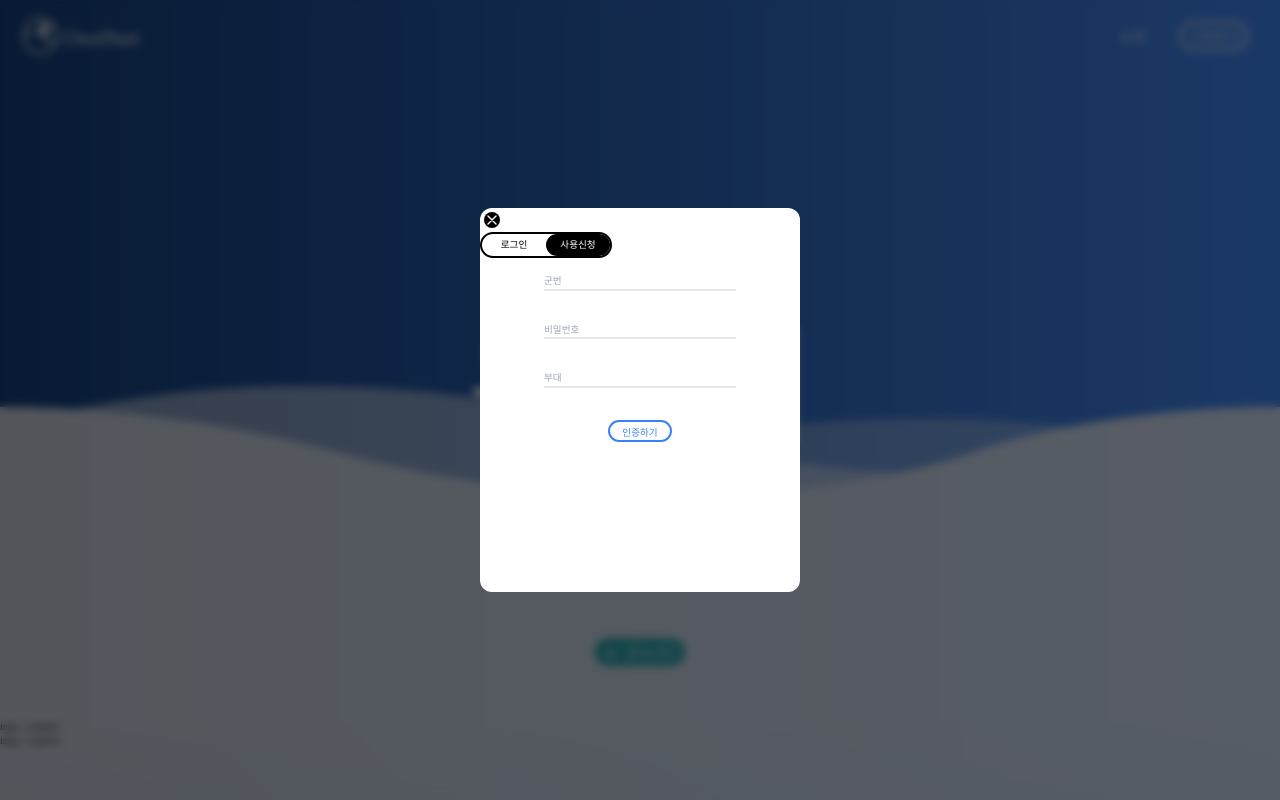
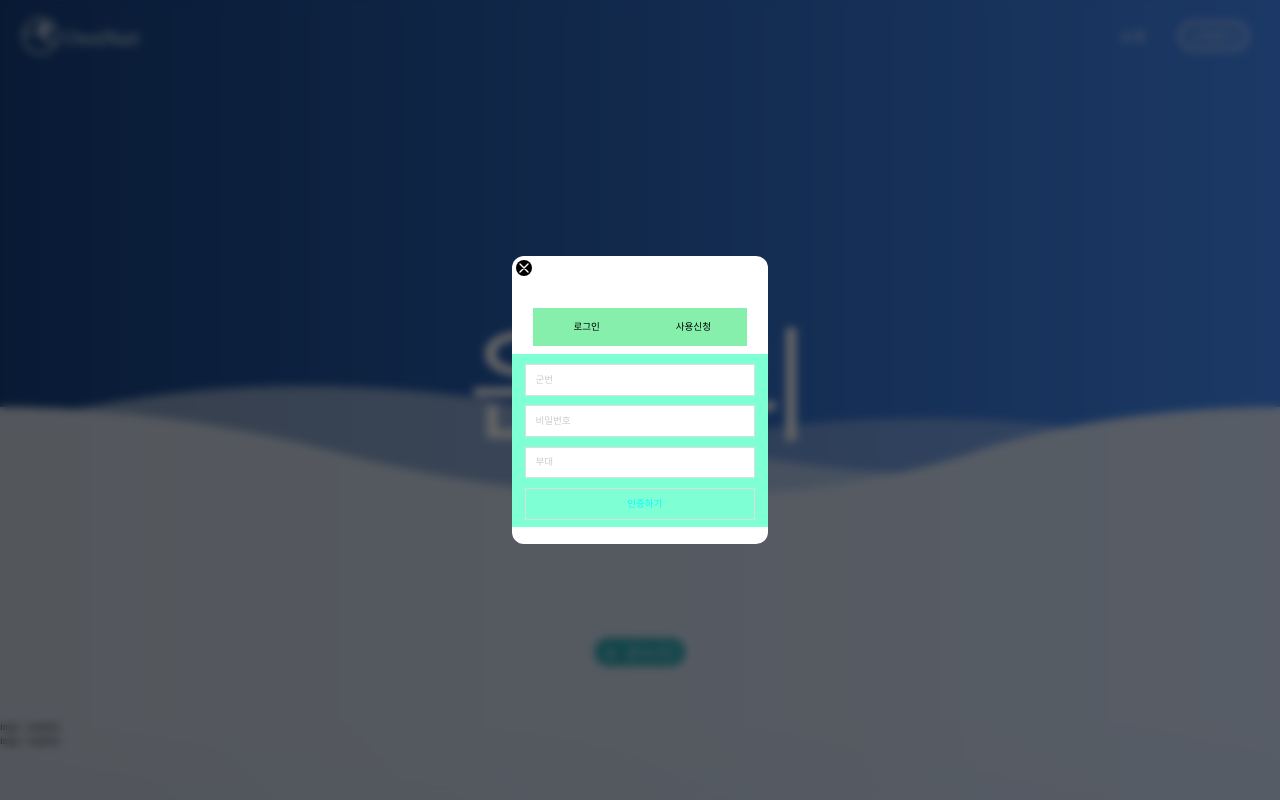
Before and after one commit to osamhack2022/WEB_Own-Nuri_Danuri, a React (Create React App) app in the folder web_fe/: page / in a window 1280 px wide. Shown: the top 800 px of the page. Built offline with nearby package versions, Linux system fonts and the light colour scheme; a web font is replaced by a local one.

Commit message:
10/22 publishing

```diff
--- a/web_fe/package.json
+++ b/web_fe/package.json
@@ -16,6 +16,7 @@
     "react-dom": "^18.2.0",
     "react-hook-form": "^7.38.0",
     "react-icons": "^4.6.0",
+    "react-quill": "^2.0.0",
     "react-router": "^6.4.1",
     "react-router-dom": "^6.4.1",
     "react-scripts": "5.0.1",
--- /dev/null
+++ b/web_fe/src/Components/Editor/Editor.tsx
@@ -0,0 +1,40 @@
+import * as React from 'react';
+import ReactQuill from 'react-quill';
+import 'react-quill/dist/quill.snow.css';
+
+const Editor: React.FC = () => {
+    const modules = React.useMemo(
+        () => ({
+            toolbar: {
+                container: [
+                    ["bold", "italic", "underline", "strike", "blockquote"],
+                    [{ size: ["small", false, "large", "huge"] }, { color: [] }],
+                    [
+                        { list: "ordered" },
+                        { list: "bullet" },
+                        { indent: "-1" },
+                        { indent: "+1" },
+                        { align: [] },
+                    ],
+                    ["image", "video"],
+                ],
+            }
+        }), []
+    );
+
+    const [contents, setContents] = React.useState('');
+
+    return (
+        <div id="EditorContainer">
+            <ReactQuill
+                value={contents}
+                onChange={setContents}
+                modules={modules}
+                theme='snow'
+                placeholder='내용을 입력해주세요.'
+            />
+        </div>
+    )
+}
+
+export default Editor;
--- a/web_fe/src/Pages/Dashboard/Hosting/Hosting.tsx
+++ b/web_fe/src/Pages/Dashboard/Hosting/Hosting.tsx
@@ -1,8 +1,9 @@
 import * as React from 'react'
+import Editor from '../../../Components/Editor/Editor';
 
 const Hosting : React.FC = () => {
     return (
-        <h1>Showing Hosting 😍</h1>
+        <Editor/>
     )
 }
 
--- a/web_fe/src/Pages/Main/Login/LoginBox.tsx
+++ b/web_fe/src/Pages/Main/Login/LoginBox.tsx
@@ -14,16 +14,12 @@ const LoginBox: React.FC<Props> = ({ togglePop }) => {
     const selectstyle = 'inline-block px-4 py-2 bg-black rounded-full text-white';
 
     return (
-        <div id='LoginContainer' className='overflow-hidden w-80 h-96 rounded-xl bg-white text-center'>
+        <div id='LoginContainer' className='overflow-hidden w-64 h-72 rounded-xl bg-white text-center'>
             <button onClick={togglePop} className='block m-1'><HiOutlineX className='w-4 h-4 bg-black rounded-full text-white'/></button>
 
-            <div id='LoginToggleBox' className='inline-bloc w-fit border-2 border-black rounded-full'>
-                {/* {certificate && <button className={selectstyle}>인증하기</button>}
-                {!certificate && <button onClick={toggle} className='inline-block mx-4 my-1 px-4 rounded-full'>인증하기</button>}
-                {certificate && <button onClick={toggle} className='inline-block mx-4 my-1 px-4 rounded-full'>로그인</button>}
-                {!certificate && <button className={selectstyle}>로그인</button>} */}
-                <button onClick={toggle} className={(certificate ? '' : 'bg-black text-white ') + 'inline-block w-16 px-2 py-1 rounded-full'}>로그인</button>
-                <button onClick={toggle} className={(certificate ? 'bg-black text-white ' : '') + 'inline-block w-16 px-2 py-1 rounded-full'}>사용신청</button>
+            <div id='LoginToggleBox' className='w-5/6 mx-auto mt-8 mb-2 bg-green-300'>
+                <button onClick={toggle} className={(certificate ? '' : 'active ') + 'inline-block w-1/2 px-2    py-3 rounded-full'}>로그인</button>
+                <button onClick={toggle} className={(certificate ? 'active ' : '') + 'inline-block w-1/2 px-2 py-3 rounded-full'}>사용신청</button>
             </div>
 
             <SignBox certificate={certificate} />
--- a/web_fe/src/Pages/Main/Login/SignBox/SignBox.tsx
+++ b/web_fe/src/Pages/Main/Login/SignBox/SignBox.tsx
@@ -1,5 +1,6 @@
 import * as React from 'react';
 import { Link } from 'react-router-dom';
+import './SignBoxStyle.css';
 
 import { useForm } from 'react-hook-form';
 import axios from 'axios';
@@ -25,14 +26,14 @@ const SignBox: React.FC<props> = ({ certificate }) => {
     if (certificate) {
 
         return (
-            <div id="SignBox_container" className='w-full overflow-hidden rounded-md text-center bg-white'>
-                <form onSubmit={handleSubmit(onValid)}>
+            <div id="SignBoxContainer" className=''>
+                <form onSubmit={handleSubmit(onValid)} className='w-full'>
 
-                    <input {...register('id')} placeholder='군번' type='text' className='inline-block my-4 border-b-2 w-3/5' />
-                    <input {...register('pw')} placeholder='비밀번호' type='password' className='inline-block my-4 border-b-2 w-3/5' />
-                    <input {...register('armyunit')} placeholder='부대' type='text' className='inline-block my-4 border-b-2 w-3/5' />
+                    <input {...register('id')} placeholder='군번' type='text' className='' />
+                    <input {...register('pw')} placeholder='비밀번호' type='password' className='' />
+                    <input {...register('armyunit')} placeholder='부대' type='text' className='' />
 
-                    <input type='submit' value='인증하기' className='block mx-auto my-4 w-1/5 border-2 rounded-full pt-1 border-blue-500 text-blue-500' />
+                    <input type='submit' value='인증하기' id='SignBoxSubmit' />
 
                 </form>
             </div>
@@ -42,13 +43,13 @@ const SignBox: React.FC<props> = ({ certificate }) => {
     // 로그인
     else {
         return (
-            <div id="SignBox_container" className='w-full overflow-hidden rounded-md text-center bg-white'>
+            <div id="SignBoxContainer" className='w-full'>
                 <form>
 
-                    <input {...register('id')} placeholder='군번' type='text' className='inline-block my-4 border-b-2 w-3/5' />
-                    <input {...register('pw')} placeholder='비밀번호' type='password' className='inline-block my-4 border-b-2 w-3/5' />
+                    <input {...register('id')} placeholder='군번' type='text' className='' />
+                    <input {...register('pw')} placeholder='비밀번호' type='password' className='' />
 
-                    <Link to="/dashboard/mostbenefits"><button className='block mx-auto my-4 w-1/5 border-2 rounded-full pt-1 border-blue-500 text-blue-500'>로그인</button></Link>
+                    <Link to="/dashboard/mostbenefits"><button id='SignBoxSubmit'>로그인</button></Link>
 
                 </form>
             </div>
--- a/web_fe/src/Pages/Main/Login/SignBox/SignBoxStyle.css
+++ b/web_fe/src/Pages/Main/Login/SignBox/SignBoxStyle.css
@@ -0,0 +1,26 @@
+#SignBoxContainer {
+    display: flex;
+    justify-content: space-around;
+    /* flex-direction: column; */
+
+    width: 100%;
+    height: 60%;
+
+    background-color: aquamarine;
+}
+
+#SignBoxContainer input {
+    display: block;
+    margin: 1em auto;
+    border: 1px solid #ddd;
+    padding: 0.8em 0;
+    width: 90%;
+
+    color: aqua;
+    text-indent: 1em;
+}
+input::-webkit-input-placeholder { color: #ccc; } /* placeholder 글자색 변경(크롬 적용) */
+
+#SingBoxSubmit {
+    margin-top: 2em;
+}
--- a/web_fe/src/Pages/Main/Login/SignBox/useSignBox.ts
+++ /dev/null
@@ -1,33 +0,0 @@
-import * as React from 'react';
-
-export enum SignBoxType {
-    Certificate,
-    LogIn
-}
-
-interface Inputs {
-    milID: string;
-    pw: string;
-}
-
-const initailInputs: Inputs = {
-    milID: '',
-    pw: '',
-}
-
-interface useSignBoxReturnType {
-    inputs: Inputs;
-    onChange: () => void;
-}
-
-function useSignBox(): useSignBoxReturnType {
-    const [inputs, setInputs] = React.useState<Inputs>(initailInputs);
-
-    const onChange = () => {
-
-    };
-
-    return { inputs, onChange }
-};
-
-export default useSignBox;
```
Also changed, not shown: 2 other files (tests, documents, lock files or other folders).
